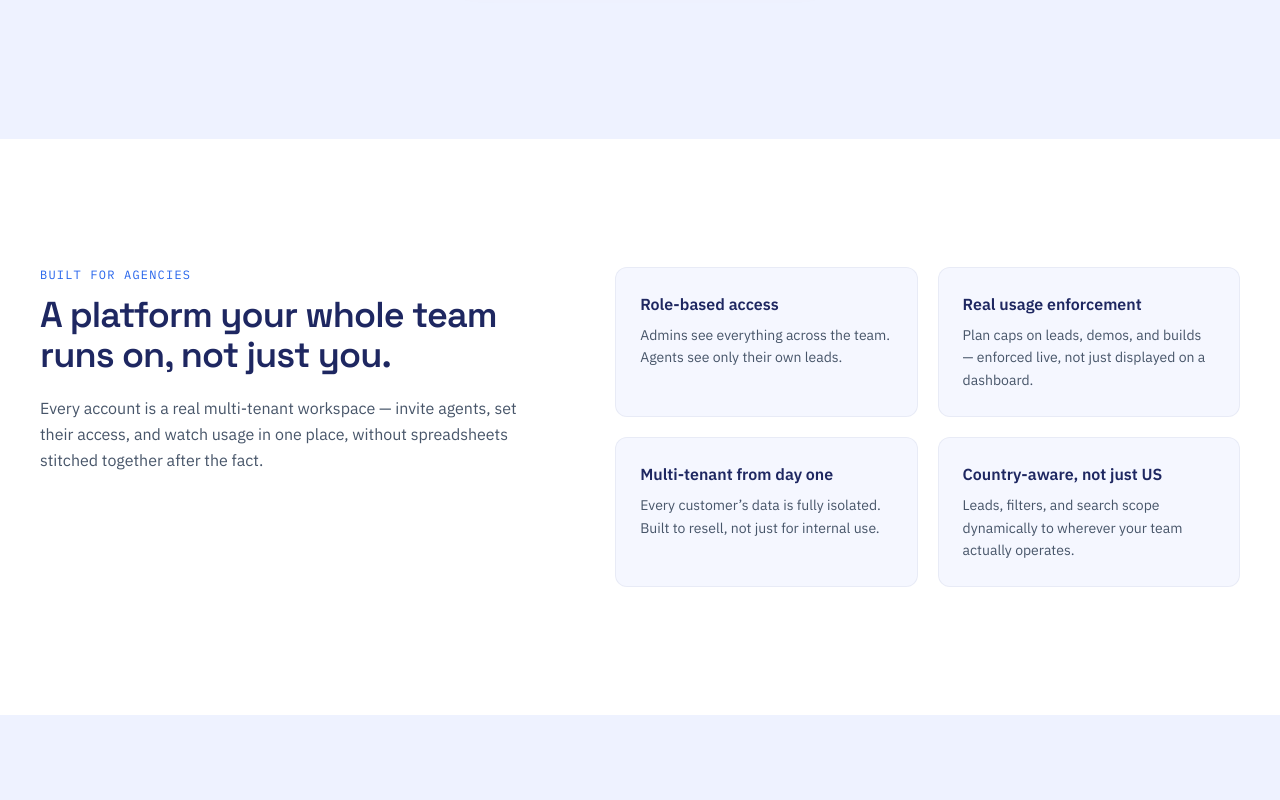
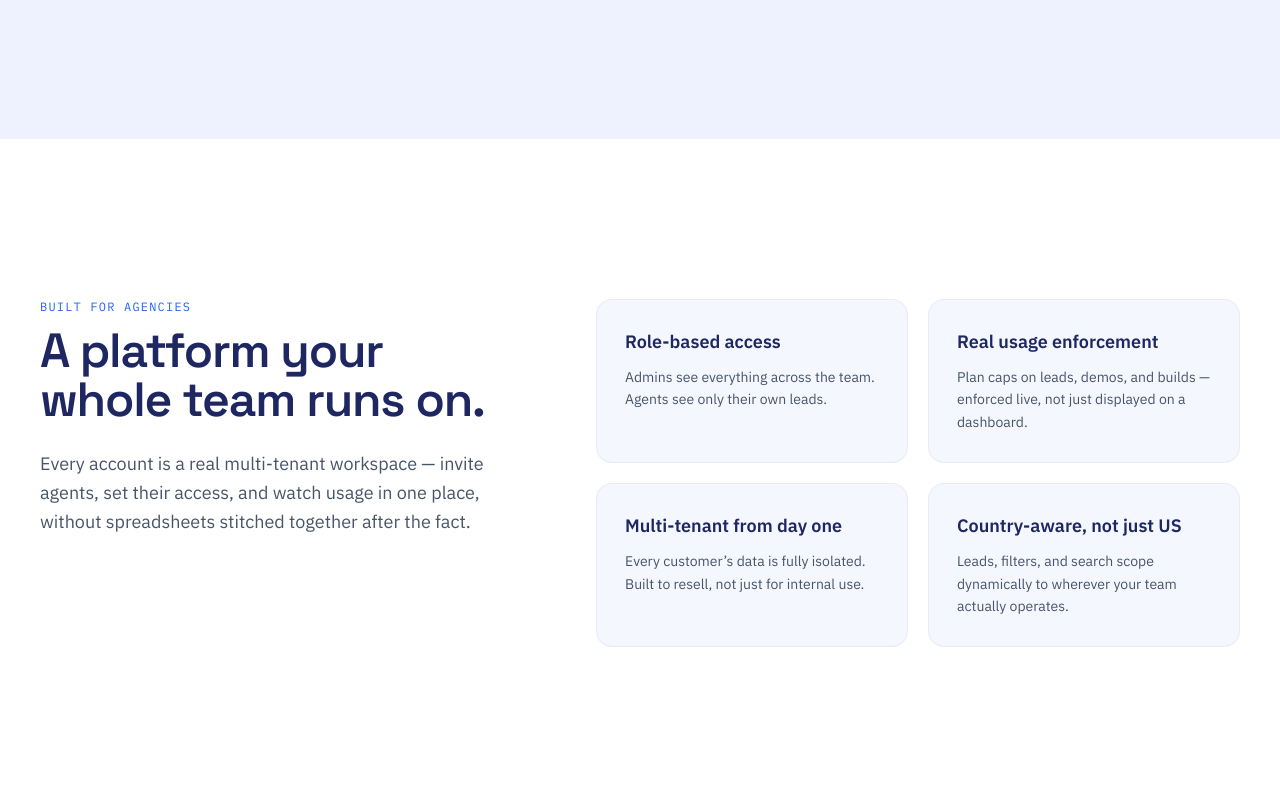
Before and after one commit to Nabeel-Usmani/automationgini-website, a React (Vite) app: page / in a window 1280 px wide. Shown: the part 4940-5740 px from the top of the page. Built offline with nearby package versions, Linux system fonts and the light colour scheme.

Commit message:
Update TeamSection.jsx

```diff
--- a/src/components/TeamSection.jsx
+++ b/src/components/TeamSection.jsx
@@ -1,3 +1,5 @@
+import Reveal from './Reveal'
+
 const points = [
   {
     title: 'Role-based access',
@@ -19,25 +21,25 @@ const points = [
 
 export default function TeamSection() {
   return (
-    <section className="bg-white py-24 md:py-32">
-      <div className="max-w-7xl mx-auto px-6 lg:px-10 grid lg:grid-cols-[0.9fr_1.1fr] gap-16 items-start">
-        <div>
+    <section className="bg-white py-28 md:py-40">
+      <div className="max-w-7xl mx-auto px-6 lg:px-10 grid lg:grid-cols-[0.85fr_1.15fr] gap-16 lg:gap-20 items-start">
+        <Reveal>
           <p className="font-mono text-xs tracking-widest text-blue uppercase mb-3">Built for agencies</p>
-          <h2 className="font-display font-semibold text-3xl md:text-4xl text-navy tracking-tight mb-5">
-            A platform your whole team runs on, not just you.
+          <h2 className="font-display font-semibold text-4xl md:text-5xl text-navy tracking-tight leading-[1.02] mb-6">
+            A platform your whole team runs on.
           </h2>
-          <p className="font-body text-slate leading-relaxed">
+          <p className="font-body text-lg text-slate leading-relaxed">
             Every account is a real multi-tenant workspace — invite agents, set their access,
             and watch usage in one place, without spreadsheets stitched together after the fact.
           </p>
-        </div>
+        </Reveal>
 
         <div className="grid sm:grid-cols-2 gap-5">
-          {points.map((p) => (
-            <div key={p.title} className="bg-ice/60 rounded-xl p-6 border border-navy/[0.06] hover:bg-ice transition-colors">
-              <h3 className="font-body font-semibold text-navy mb-2">{p.title}</h3>
+          {points.map((p, i) => (
+            <Reveal key={p.title} delay={i * 60} className="bg-ice/60 rounded-2xl p-7 border border-navy/[0.06] hover:bg-ice transition-colors">
+              <h3 className="font-body font-semibold text-navy text-lg mb-2.5">{p.title}</h3>
               <p className="font-body text-sm text-slate leading-relaxed">{p.desc}</p>
-            </div>
+            </Reveal>
           ))}
         </div>
       </div>
```
